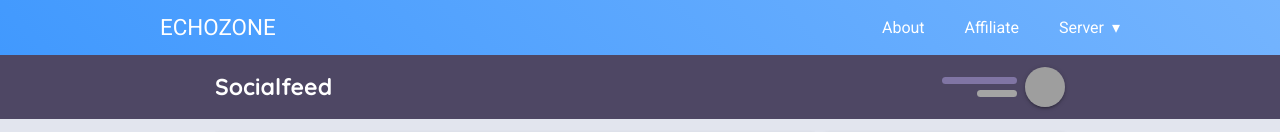
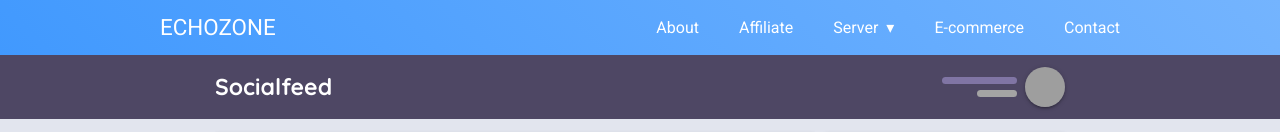
Before and after one commit to danilo012/livesocialads, a plain HTML site: page index.html in a window 1280 px wide. Shown: the top 132 px of the page. Drawn offline with nearby package versions, Linux system fonts and the light colour scheme; no server answers; grey boxes are pictures that could not be loaded; a script that the page names is missing.

Commit message:
Update index.html

```diff
--- a/index.html
+++ b/index.html
@@ -193,6 +193,12 @@ body{
             <a href="http://platinumaccess.echozone.repl.co/">Platinum server</a>
             </li>
           </ul>
+          <li>
+          <a href="https://echozoneph.online">E-commerce</a>
+        </li>
+        <li>
+          <a href="#!">Contact</a>
+        </li>
     </nav>
   </div>
 </section>
```
